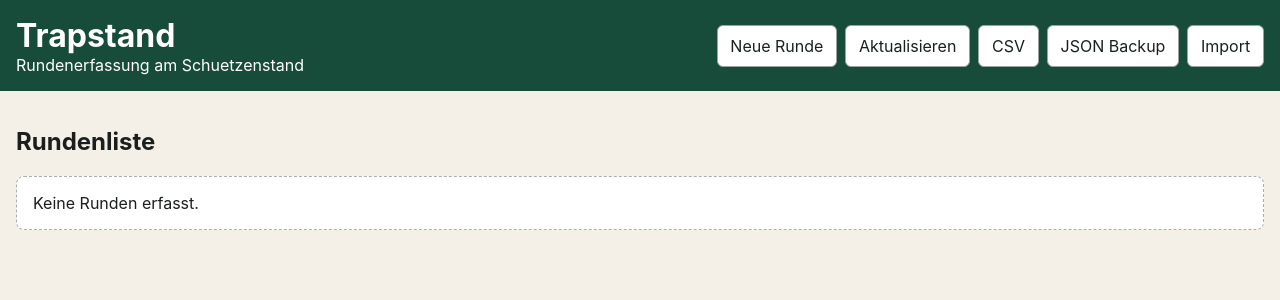
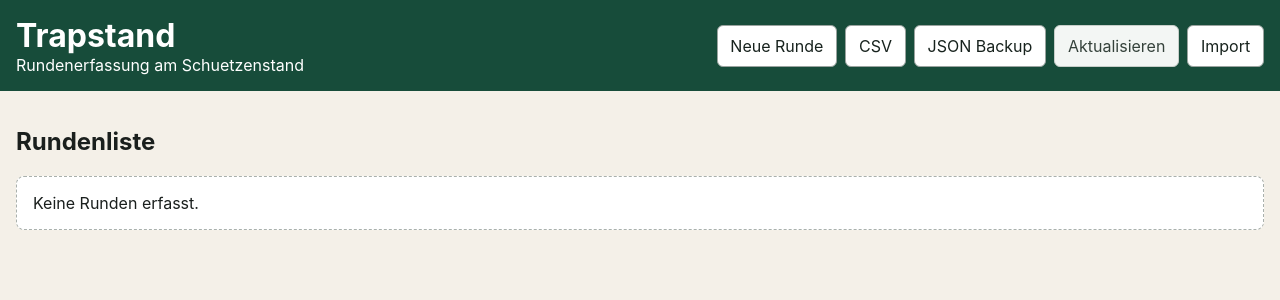
Before and after one commit to deicon/trapstand, a React (Vite) app: page / in a window 1280 px wide. Shown: the top 300 px of the page. Built offline with nearby package versions, Linux system fonts and the light colour scheme.

Commit message:
Limit refresh action to dashboard

```diff
--- a/src/App.tsx
+++ b/src/App.tsx
@@ -107,7 +107,7 @@ export function App() {
   }
 
   if (view === "print" && activeRunde) {
-    return <PrintView runde={activeRunde} onBack={() => setView("editor")} onRefresh={() => void handleAppRefresh()} />;
+    return <PrintView runde={activeRunde} onBack={() => setView("editor")} />;
   }
 
   if (view === "capture" && activeRunde) {
@@ -115,7 +115,6 @@ export function App() {
       <RundenErfassung
         runde={activeRunde}
         onEnd={() => setView("editor")}
-        onRefresh={() => void handleAppRefresh()}
         onChange={updateActive}
       />
     );
@@ -130,9 +129,9 @@ export function App() {
         </div>
         <div className="topbar-actions">
           <button onClick={createNewRunde}>Neue Runde</button>
-          <button onClick={() => void handleAppRefresh()}>Aktualisieren</button>
           <button onClick={exportCsv}>CSV</button>
           <button onClick={exportBackup}>JSON Backup</button>
+          {view === "list" && <button className="quiet-button" onClick={() => void handleAppRefresh()}>Aktualisieren</button>}
           <label className="file-action">
             Import
             <input type="file" accept="application/json,.json" onChange={(event) => void importBackup(event.target.files?.[0])} />
@@ -458,11 +457,10 @@ function RundenEditor({ runde, onBack, onPrint, onStart, onChange, onMessage }:
 interface RundenErfassungProps {
   runde: Runde;
   onEnd: () => void;
-  onRefresh: () => void;
   onChange: (runde: Runde) => void;
 }
 
-function RundenErfassung({ runde, onEnd, onRefresh, onChange }: RundenErfassungProps) {
+function RundenErfassung({ runde, onEnd, onChange }: RundenErfassungProps) {
   const isPhoneWidth = useWindowWidth() <= 640;
   const [taubenPage, setTaubenPage] = useState(0);
   const taubenPageSize = isPhoneWidth ? 5 : 25;
@@ -481,7 +479,6 @@ function RundenErfassung({ runde, onEnd, onRefresh, onChange }: RundenErfassungP
     <main className="capture-shell">
       <div className="capture-toolbar">
         <button onClick={onEnd}>Runde beenden</button>
-        <button onClick={onRefresh}>Aktualisieren</button>
       </div>
 
       {isPhoneWidth && (
@@ -601,7 +598,7 @@ function zwischenstandBis(schuetze: { tauben: { status: Taubenstatus }[] }, inde
   return schuetze.tauben.slice(0, index + 1).filter((taube) => taube.status === "getroffen").length;
 }
 
-function PrintView({ runde, onBack, onRefresh }: { runde: Runde; onBack: () => void; onRefresh: () => void }) {
+function PrintView({ runde, onBack }: { runde: Runde; onBack: () => void }) {
   const [mode, setMode] = useState<PrintMode>("einzelergebnisse");
 
   return (
@@ -610,7 +607,6 @@ function PrintView({ runde, onBack, onRefresh }: { runde: Runde; onBack: () => v
         <button onClick={onBack}>Editor</button>
         <button aria-pressed={mode === "einzelergebnisse"} onClick={() => setMode("einzelergebnisse")}>Einzelergebnisse</button>
         <button aria-pressed={mode === "zusammenfassung"} onClick={() => setMode("zusammenfassung")}>Zusammenfassung</button>
-        <button onClick={onRefresh}>Aktualisieren</button>
         <button onClick={() => window.print()}>Drucken</button>
       </div>
       <h1>Druckansicht</h1>
--- a/src/styles.css
+++ b/src/styles.css
@@ -33,6 +33,12 @@ button {
 button:disabled {
   cursor: not-allowed;
   opacity: 0.55;
+}
+
+.quiet-button {
+  background: #f3f6f4;
+  border-color: #c7cec9;
+  color: #35423b;
 }
 
 input {
```
Also changed, not shown: 1 other file (tests, documents, lock files or other folders).
